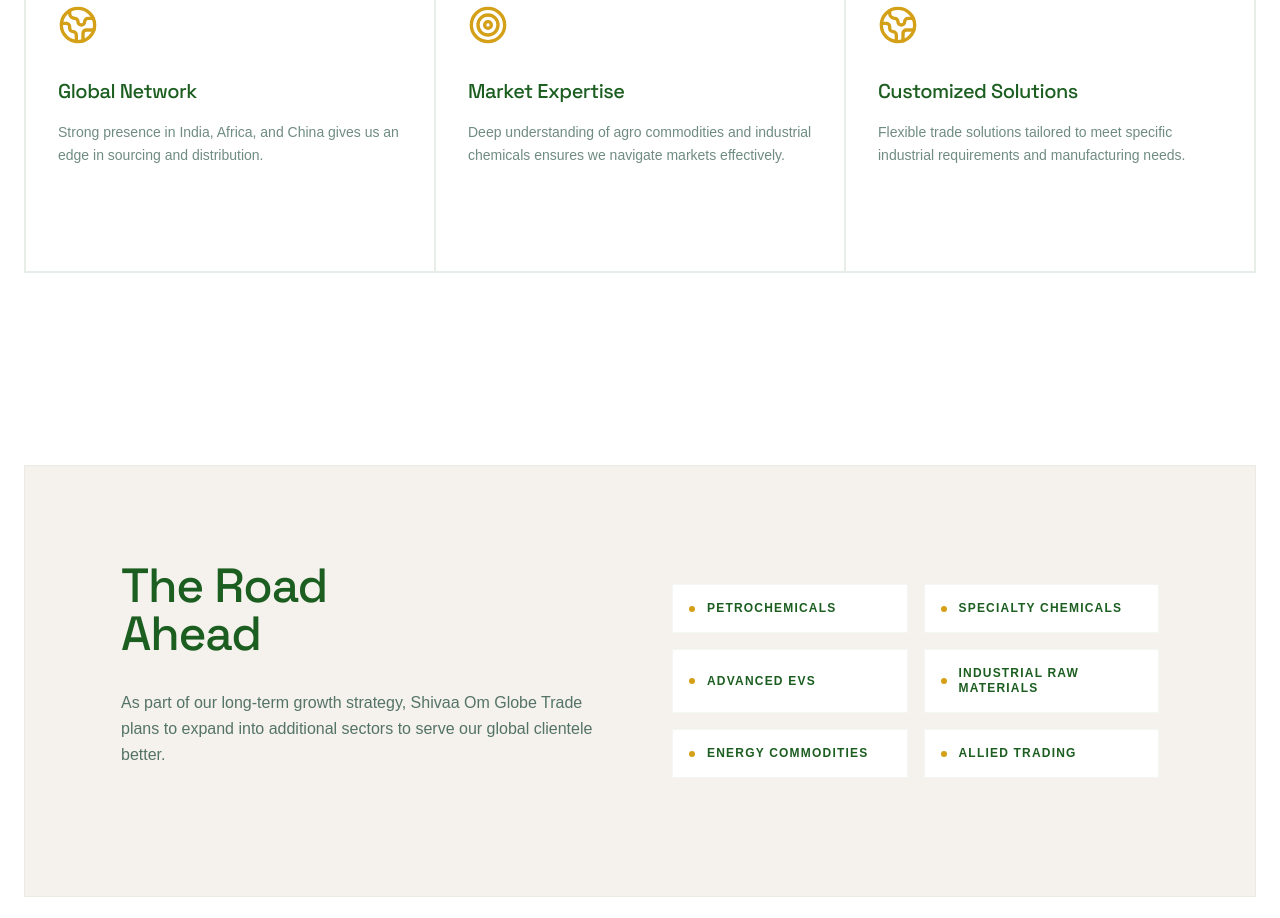
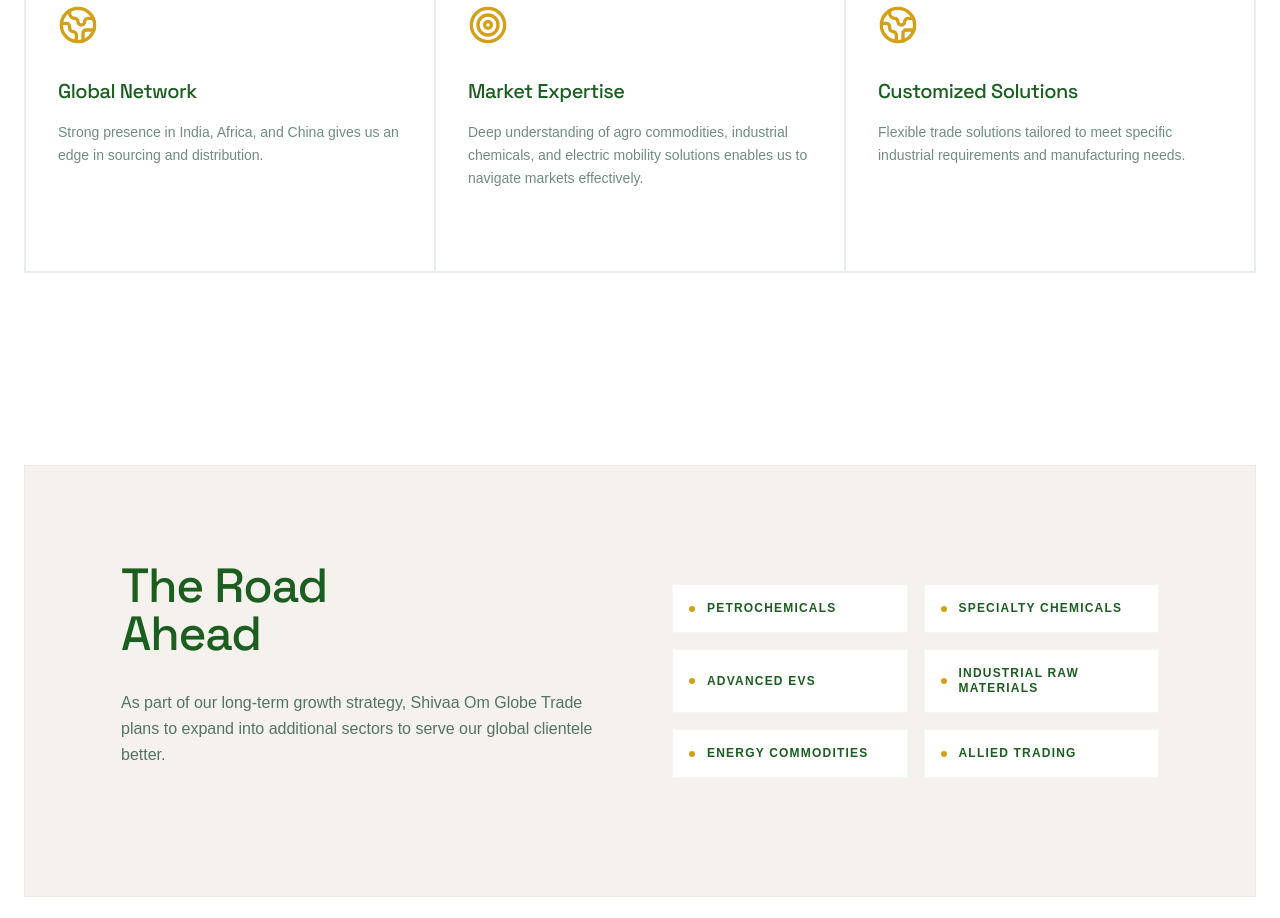
Before and after one commit to Adityaphophale/Shivaa-Om, a React (Vite) app: page /about in a window 1280 px wide. Shown: the part 2160-3078 px from the top of the page. Built offline with nearby package versions, Linux system fonts and the light colour scheme; no server answers; the database is empty.

Commit message:
fixed text in about

```diff
--- a/src/pages/About.tsx
+++ b/src/pages/About.tsx
@@ -79,7 +79,7 @@ export default function About() {
               { icon: Zap, title: "Efficient Logistics", desc: "Timely delivery is at our core. We optimize routes and handle documentation for seamless transitions." },
               { icon: Handshake, title: "Trust & Ethics", desc: "Built on transparency, our relationships with verified suppliers and buyers are designed for the long term." },
               { icon: Globe2, title: "Global Network", desc: "Strong presence in India, Africa, and China gives us an edge in sourcing and distribution." },
-              { icon: Target, title: "Market Expertise", desc: "Deep understanding of agro commodities and industrial chemicals ensures we navigate markets effectively." },
+              { icon: Target, title: "Market Expertise", desc: "Deep understanding of agro commodities, industrial chemicals, and electric mobility solutions enables us to navigate markets effectively." },
               { icon: Globe2, title: "Customized Solutions", desc: "Flexible trade solutions tailored to meet specific industrial requirements and manufacturing needs." }
             ].map((feature, i) => (
               <div key={i} className="premium-card min-h-[300px]">
```
